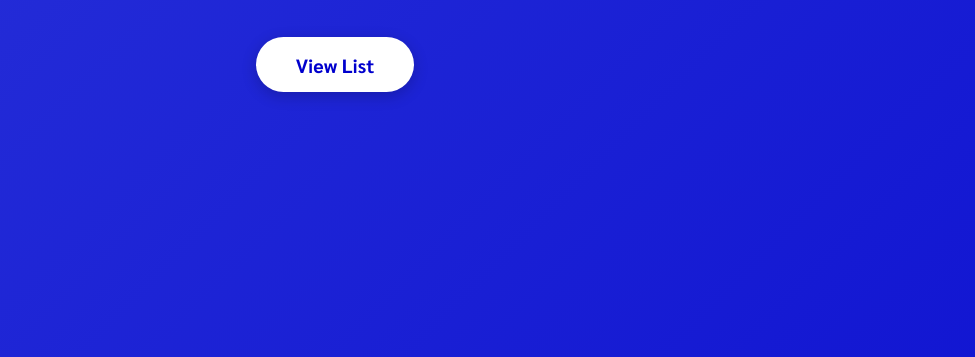
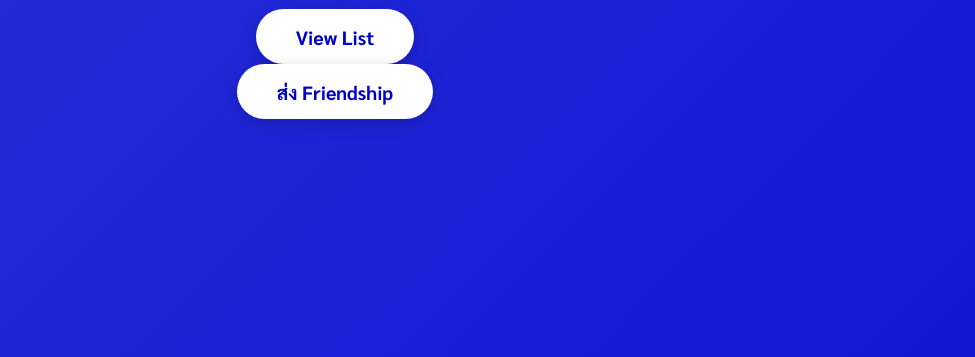
Before and after one commit to SuttipatHunhiang/SuttipatHunhiang.github.io, a website: page index.html in a window 1280 px wide. Shown: the part 443-800 px from the top of the page, without its empty margins (305-1280 px from the left). Drawn offline with Linux system fonts and the light colour scheme.

Commit message:
update friendship link

```diff
--- a/index.html
+++ b/index.html
@@ -12,6 +12,7 @@
         <h1 class="landing-title">616 IEP Math-Science</h1>
         <p class="landing-subtitle">ข้อมูลเพื่อน 6/16 และคติประจำใจ</p>
         <a href="data2.html" class="enter-btn">View List</a>
+        <a href="https://forms.gle/dpZFrHc94XKLquDq9" class="enter-btn">ส่ง Friendship</a>
     </div>
 </body>
 
```
